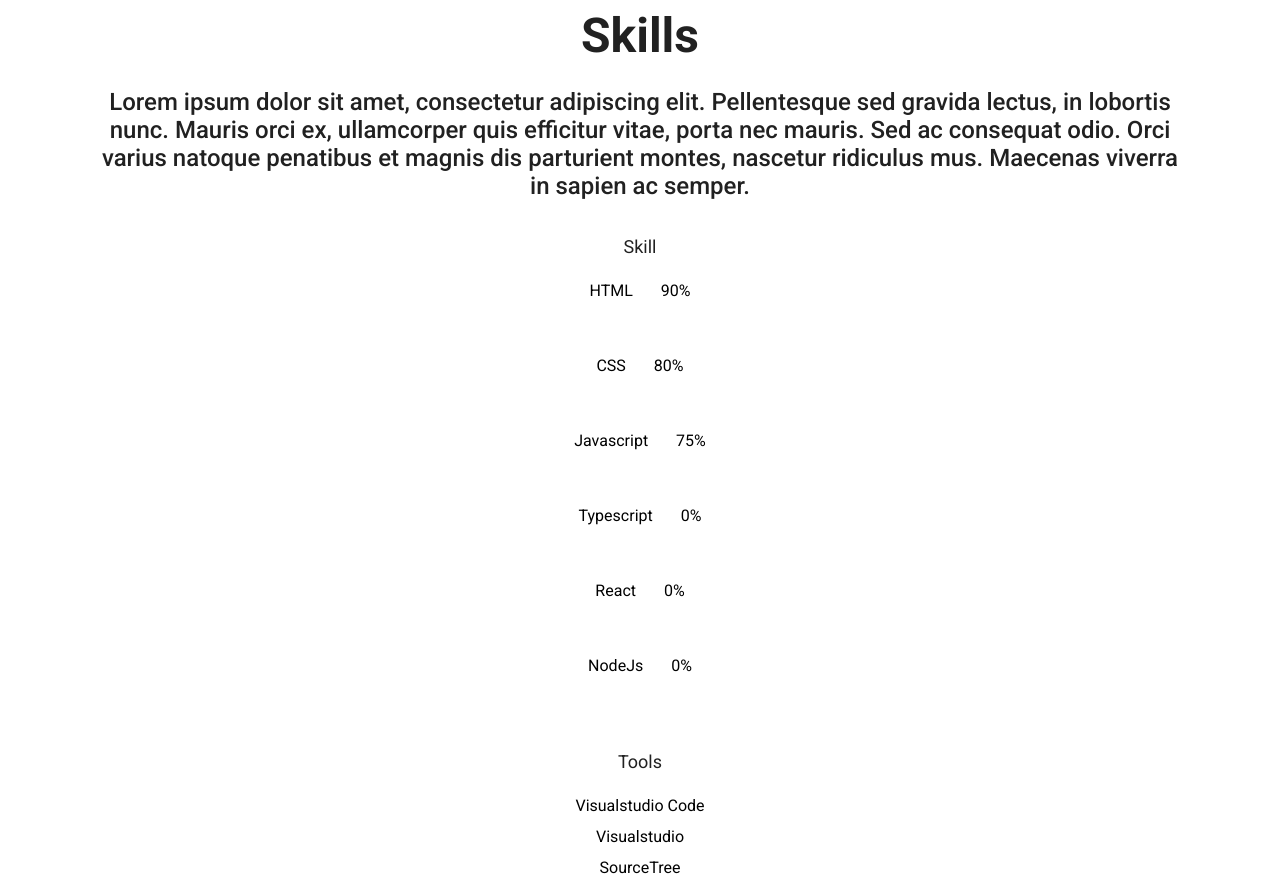
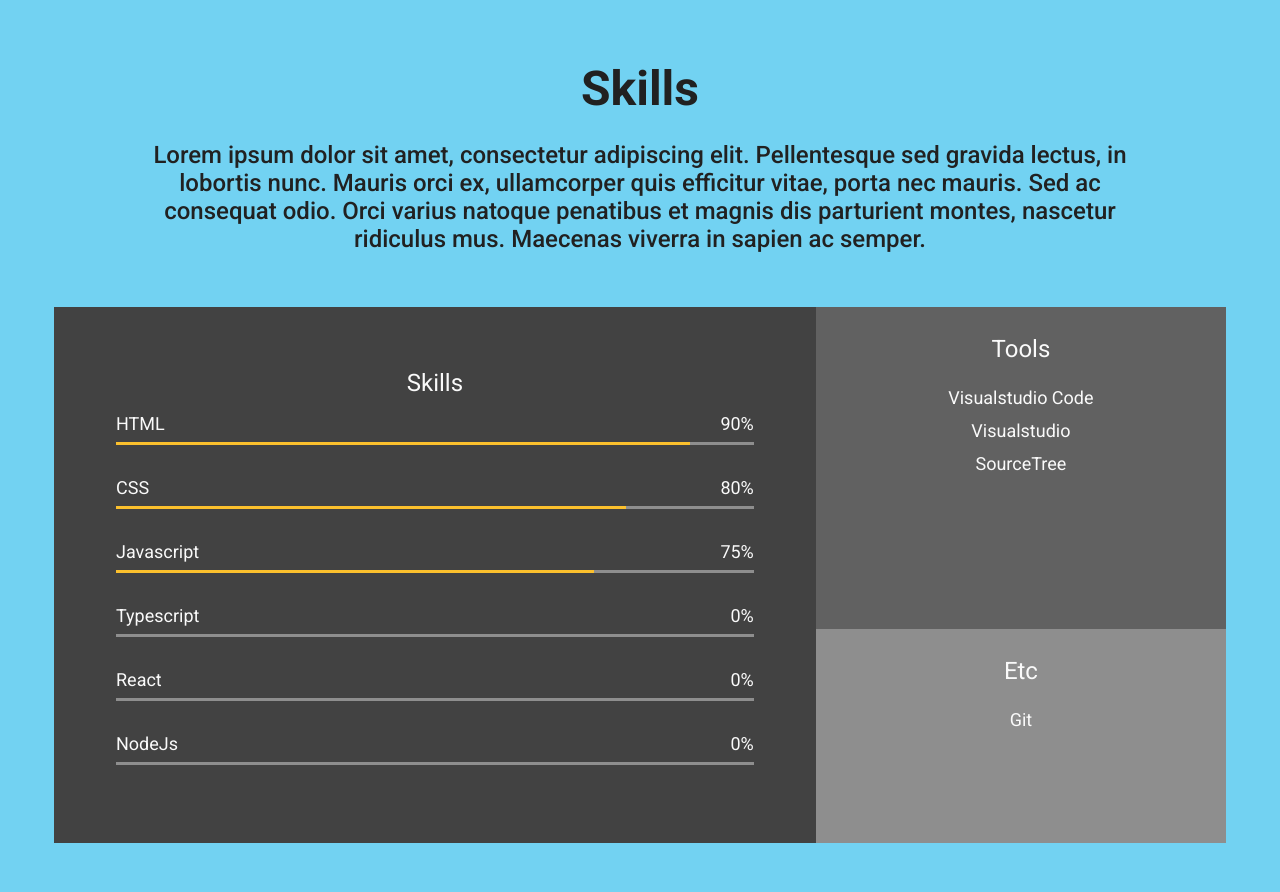
Before and after one commit to R-thinking/Portfolio, a plain HTML site: page index.html in a window 1280 px wide. Shown: the part 1607-2499 px from the top of the page. Drawn offline with Linux system fonts and the light colour scheme.

Commit message:
CSS: Skills

```diff
--- a/index.html
+++ b/index.html
@@ -6,8 +6,7 @@
     <meta name="viewport" content="width=device-width, initial-scale=1.0">
     <title>R-thinking's Portfolio</title>
     <meta name="author" content="R-thinking">
-    <link rel="icon" type="image/ico" href="imgs/favicon.ico"/>
-    <link rel="shortcut icon" type="image/ico" href="imgs/favicon.ico"/>
+    <link rel="icon" type="image/svg" href="imgs/favicon.svg"/>
 
     <!-- Google Font -->
     <link
@@ -29,7 +28,7 @@
     <!-- Navbar -->
     <nav id="navbar">
         <div class="navbar__logo">
-            <img src="imgs/favicon.ico" alt="Logo">
+            <i class="fas fa-dice-d6"></i>
             <a href="#">R-thinking</a>
         </div>
         <ul class="navbar__menu">
@@ -89,9 +88,10 @@
         </div>
     </section>
     <!-- Skills -->
-    <section id="skills" class="section">
+    <section id="skills">
+        <div class="section__container">
             <h1 class="skills__title">Skills</h1>
-        <h2 class="skills_description">
+            <h2 class="skills__description">
                 Lorem ipsum dolor sit amet, consectetur adipiscing elit. Pellentesque sed gravida lectus,
                 in lobortis nunc. Mauris orci ex, ullamcorper quis efficitur vitae, porta nec mauris.
                 Sed ac consequat odio. Orci varius natoque penatibus et magnis dis parturient montes,
@@ -99,14 +99,14 @@
             </h2>
             <div class="skillset">
                 <div class="skillset__left">
-                <h3 class="skillset__title">Skill</h3>
+                    <h3 class="skillset__title">Skills</h3>
                     <div class="skill">
                         <div class="skill__description">
                             <span>HTML</span>
                             <span>90%</span>
                         </div>
                         <div class="skill__bar">
-                        <div class="bar__value"></div>
+                            <div class="bar__value" style="width:90%;"></div>
                         </div>
                     </div>
                     <div class="skill">
@@ -115,7 +115,7 @@
                             <span>80%</span>
                         </div>
                         <div class="skill__bar">
-                        <div class="bar__value"></div>
+                            <div class="bar__value" style="width:80%;"></div>
                         </div>
                     </div>
                     <div class="skill">
@@ -124,7 +124,7 @@
                             <span>75%</span>
                         </div>
                         <div class="skill__bar">
-                        <div class="bar__value"></div>
+                            <div class="bar__value" style="width:75%;"></div>
                         </div>
                     </div>
                     <div class="skill">
@@ -133,7 +133,7 @@
                             <span>0%</span>
                         </div>
                         <div class="skill__bar">
-                        <div class="bar__value"></div>
+                            <div class="bar__value" style="width:0%;"></div>
                         </div>
                     </div>
                     <div class="skill">
@@ -142,7 +142,7 @@
                             <span>0%</span>
                         </div>
                         <div class="skill__bar">
-                        <div class="bar__value"></div>
+                            <div class="bar__value" style="width:0%;"></div>
                         </div>
                     </div>
                     <div class="skill">
@@ -151,11 +151,11 @@
                             <span>0%</span>
                         </div>
                         <div class="skill__bar">
-                        <div class="bar__value"></div>
+                            <div class="bar__value" style="width:0%;"></div>
                         </div>
                     </div>
                 </div>
-            <div class="skillset_right">
+                <div class="skillset__right">
                     <div class="tools">
                         <h3 class="skillset__title">Tools</h3>
                         <ul class="tools__list">
@@ -172,7 +172,7 @@
                     </div>
                 </div>
             </div>
-
+        </div>
     </section>
     <!-- Work -->
     <section id="work" class="section">
--- a/style.css
+++ b/style.css
@@ -27,12 +27,15 @@
   --color-light-yellow: #ffcc80;
   --color-dark-yellow: #ca9b52;
   --color-major-hover: #ff5722;
+  --color-skills-background: #72d2f2;
+  --color-bar-value: #fbc02d;
 
   /* Margin */
   --margin-small: 4px;
   --margin-regular: 8px;
   --margin-medium: 24px;
   --margin-large: 72px;
+  --margin-section: 100px;
 
   /* Padding */
   --padding-regular: 4px;
@@ -41,7 +44,7 @@
   --padding-section: 50px;
 
   /* Size */
-  --size-logo: 35px;
+  --size-logo: 24px;
   --size-border-radius: 4px;
   --size-avatar: 320px;
   --size-icon: 80px;
@@ -82,7 +85,8 @@ section {
   text-align: center;
 }
 
-.section {
+.section,
+.section__container {
   max-width: 1200px;
   margin: auto;
 }
@@ -90,7 +94,8 @@ section {
 /* nav */
 nav {
   margin: 0;
-  padding: 0 var(--padding-section);
+  padding: var(--padding-regular) var(--padding-large);
+  padding-left: var(--padding-section);
 }
 
 /* ul */
@@ -180,7 +185,7 @@ p {
   align-items: center;
   background-color: var(--color-navbar);
   color: var(--color-white);
-  font-size: var(--font-regular);
+  font-size: var(--font-medium);
   font-weight: var(--weight-semi-bold);
 }
 
@@ -189,35 +194,34 @@ p {
   display: flex;
 }
 
-.navbar__logo img {
-  margin-right: 2px;
-  width: var(--size-logo);
-  height: var(--size-logo);
+.navbar__logo i {
+  margin: auto 0;
+  padding-right: var(--padding-medium);
+  font-size: var(--size-logo);
 }
 
 .navbar__logo a {
   margin-left: 0;
-  margin-top: 1px;
   color: var(--color-white);
 }
 
 /* Navbar Menu */
 .navbar__menu {
+  margin: 0;
   display: flex;
   cursor: pointer;
 }
 
 .navbar__menu__item {
-  font-size: var(--font-small);
-  padding: var(--padding-medium);
-  /* padding-top: var(--padding-regular); */
+  font-size: var(--font-regular);
+  padding: var(--padding-medium) var(--padding-large);
   border-radius: var(--size-border-radius);
 }
 
 .navbar__menu__item.active {
   border: 2px solid var(--color-white);
   background-color: var(--color-navbar-hover);
-  padding: 6px;
+  padding: 6px 14px;
 }
 
 .navbar__menu__item:hover {
@@ -227,9 +231,6 @@ p {
 /* Home */
 #home {
   background: url("/imgs/home-background.png") center/cover no-repeat;
-  display: flex;
-  flex-direction: column;
-  align-items: center;
   color: var(--color-white);
   padding: var(--margin-large) 0;
 }
@@ -265,17 +266,8 @@ button.home__contact:hover {
 }
 
 /* About */
-#about {
-  display: flex;
-  flex-direction: column;
-  text-align: center;
-}
-
 .about__title {
   font-weight: var(--weight-bolder);
-}
-
-.about__description {
 }
 
 .about__majors {
@@ -315,3 +307,90 @@ button.home__contact:hover {
   font-size: var(--font-small);
   color: var(--color-grey-dark);
 }
+
+/* Skills */
+#skills {
+  margin-top: var(--margin-large);
+  padding-bottom: var(--margin-section);
+  background-color: var(--color-skills-background);
+  color: var(--color-white);
+  font-size: var(--font-regular);
+}
+
+.skills__description {
+  margin: auto var(--margin-large);
+}
+
+.skillset {
+  display: flex;
+  width: 100%;
+  margin: 0;
+  padding: var(--padding-section) 0;
+}
+
+.skillset__left {
+  margin: 0;
+  padding: var(--padding-section);
+  flex: 1 1 65%;
+  background-color: var(--color-grey-dark);
+}
+
+.skill {
+  display: flex;
+  flex-direction: column;
+  margin-bottom: var(--margin-medium);
+}
+
+.skill__description {
+  margin: 0;
+  padding: 0;
+  display: flex;
+  justify-content: space-between;
+  margin-bottom: var(--margin-regular);
+}
+.skill__description span {
+  margin: 0;
+  padding: 0;
+}
+
+.skill__bar {
+  margin: 0;
+  padding: 1.5px 0;
+  width: 100%;
+  background-color: var(--color-grey-light);
+  position: relative;
+}
+
+.bar__value {
+  margin: 0;
+  padding: 1.5px 0;
+  background-color: var(--color-bar-value);
+  position: absolute;
+  left: 0;
+  top: 0;
+}
+
+.skillset__right {
+  margin: 0;
+  padding: 0;
+  flex: 1 1 35%;
+}
+
+.skillset__title {
+  color: var(--color-white);
+  font-size: var(--font-medium);
+}
+
+.skillset__right .tools {
+  margin: 0;
+  padding: var(--padding-large);
+  background-color: var(--color-grey);
+  height: 60%;
+}
+
+.skillset__right .etc {
+  margin: 0;
+  padding: var(--padding-large);
+  height: 40%;
+  background-color: var(--color-grey-light);
+}
```
Also changed, not shown: imgs/favicon.ico (deleted), imgs/favicon.svg (added). Lines whose indentation alone changed are shown as unchanged.
